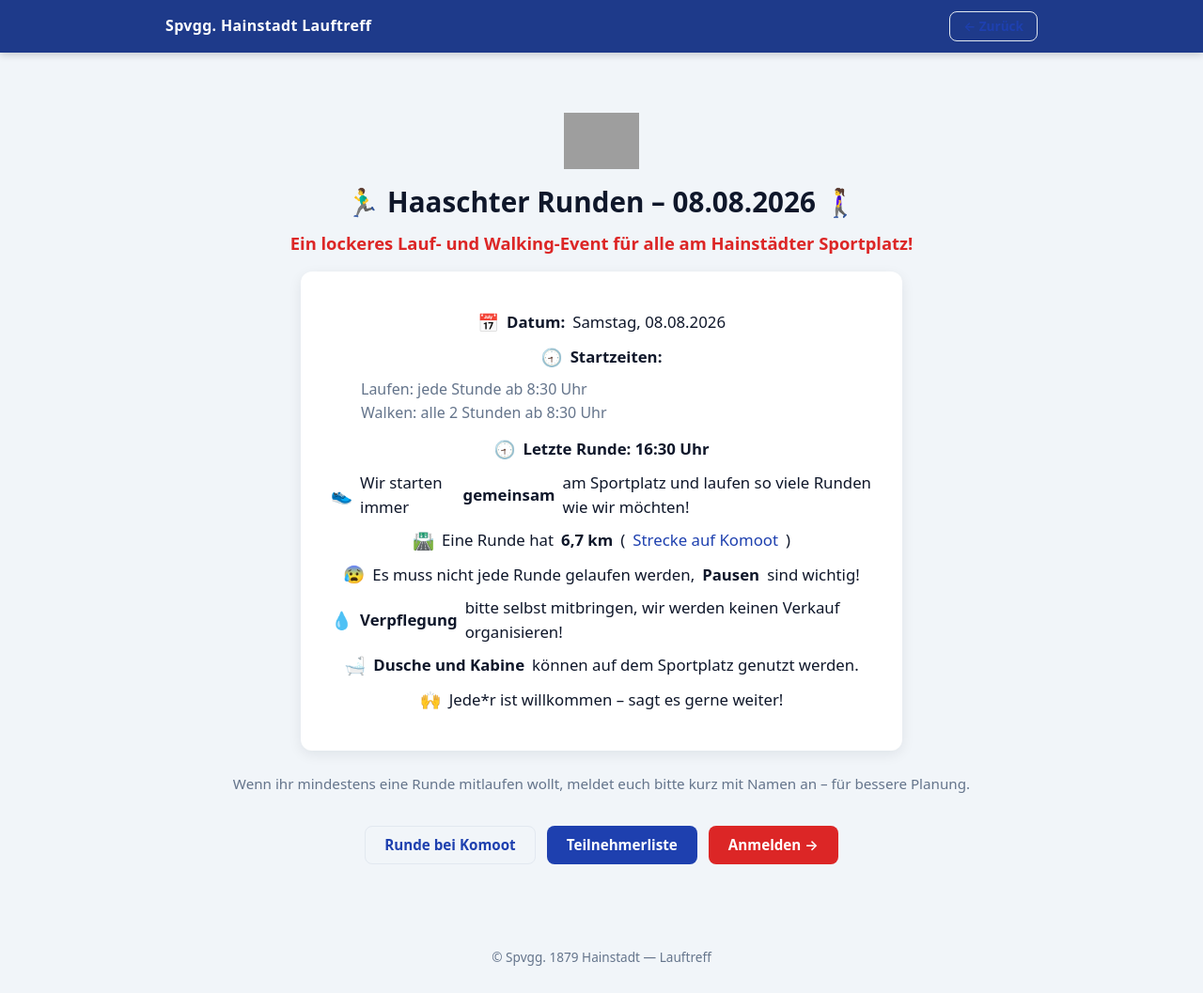
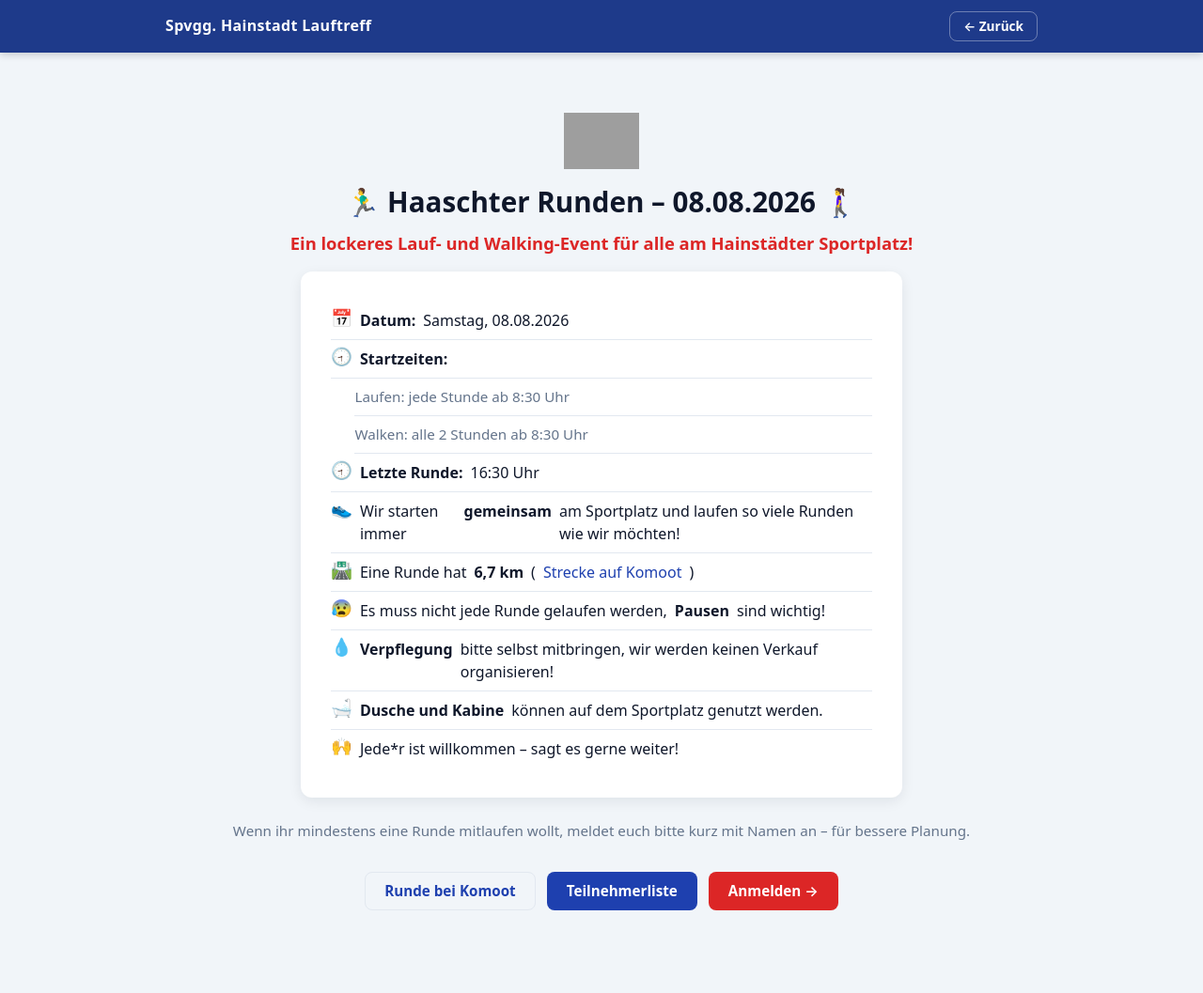
Before and after one commit to maximilianjung2/git_test_repo, a PHP site: page /Archiv/HaaschterRunden26/ in a window 1280 px wide. Shown: the top 1057 px of the page at 94% size. Before the commit the page ends 1028 px from the top, so only its background shows below. Run offline with PHP 8.4, Linux system fonts and the light colour scheme; grey boxes are pictures that could not be loaded.

Commit message:
Design-Fixes: Event-Card sauber, Topbar Back-Button sichtbar, Event-Landingpage aufgeräumt

```diff
--- a/spvgg1879lauftreff/Archiv/HaaschterRunden26/index.html
+++ b/spvgg1879lauftreff/Archiv/HaaschterRunden26/index.html
@@ -23,15 +23,6 @@
       font-weight: 600;
       margin-bottom: var(--space-4);
     }
-    .event-detail {
-      display: flex;
-      align-items: center;
-      justify-content: center;
-      gap: var(--space-2);
-      margin: var(--space-2) 0;
-      font-size: 1.05rem;
-    }
-    .event-detail .emoji { font-size: 1.1em; }
     .event-actions {
       display: flex;
       flex-wrap: wrap;
@@ -65,16 +56,19 @@
             <p class="event-subtitle">Ein lockeres Lauf- und Walking-Event für alle am Hainstädter Sportplatz!</p>
 
             <div class="card" style="max-width: 640px; margin: 0 auto; text-align: left;">
-                <p class="event-detail"><span class="emoji">📅</span><strong>Datum:</strong> Samstag, 08.08.2026</p>
-                <p class="event-detail"><span class="emoji">🕣</span><strong>Startzeiten:</strong></p>
-                <p style="margin-left: 2rem; color: var(--muted);">Laufen: jede Stunde ab 8:30 Uhr<br>Walken: alle 2 Stunden ab 8:30 Uhr</p>
-                <p class="event-detail"><span class="emoji">🕣</span><strong>Letzte Runde: 16:30 Uhr</strong></p>
-                <p class="event-detail"><span class="emoji">👟</span>Wir starten immer <strong>gemeinsam</strong> am Sportplatz und laufen so viele Runden wie wir möchten!</p>
-                <p class="event-detail"><span class="emoji">🛣️</span>Eine Runde hat <strong>6,7 km</strong> (<a href="https://www.komoot.com/de-de/tour/2376768429" target="_blank" rel="noopener">Strecke auf Komoot</a>)</p>
-                <p class="event-detail"><span class="emoji">😰</span>Es muss nicht jede Runde gelaufen werden, <strong>Pausen</strong> sind wichtig!</p>
-                <p class="event-detail"><span class="emoji">💧</span><strong>Verpflegung</strong> bitte selbst mitbringen, wir werden keinen Verkauf organisieren!</p>
-                <p class="event-detail"><span class="emoji">🛁</span><strong>Dusche und Kabine</strong> können auf dem Sportplatz genutzt werden.</p>
-                <p class="event-detail"><span class="emoji">🙌</span>Jede*r ist willkommen – sagt es gerne weiter!</p>
+                <ul class="event-details">
+                    <li><span class="emoji">📅</span><strong>Datum:</strong> Samstag, 08.08.2026</li>
+                    <li><span class="emoji">🕣</span><strong>Startzeiten:</strong></li>
+                    <li class="indent">Laufen: jede Stunde ab 8:30 Uhr</li>
+                    <li class="indent">Walken: alle 2 Stunden ab 8:30 Uhr</li>
+                    <li><span class="emoji">🕣</span><strong>Letzte Runde:</strong> 16:30 Uhr</li>
+                    <li><span class="emoji">👟</span>Wir starten immer <strong>gemeinsam</strong> am Sportplatz und laufen so viele Runden wie wir möchten!</li>
+                    <li><span class="emoji">🛣️</span>Eine Runde hat <strong>6,7 km</strong> (<a href="https://www.komoot.com/de-de/tour/2376768429" target="_blank" rel="noopener">Strecke auf Komoot</a>)</li>
+                    <li><span class="emoji">😰</span>Es muss nicht jede Runde gelaufen werden, <strong>Pausen</strong> sind wichtig!</li>
+                    <li><span class="emoji">💧</span><strong>Verpflegung</strong> bitte selbst mitbringen, wir werden keinen Verkauf organisieren!</li>
+                    <li><span class="emoji">🛁</span><strong>Dusche und Kabine</strong> können auf dem Sportplatz genutzt werden.</li>
+                    <li><span class="emoji">🙌</span>Jede*r ist willkommen – sagt es gerne weiter!</li>
+                </ul>
             </div>
 
             <p class="event-note">Wenn ihr mindestens eine Runde mitlaufen wollt, meldet euch bitte kurz mit Namen an – für bessere Planung.</p>
--- a/spvgg1879lauftreff/assets/css/public.css
+++ b/spvgg1879lauftreff/assets/css/public.css
@@ -199,6 +199,80 @@
     gap: var(--space-3);
     flex-wrap: wrap;
 }
+
+/* === Event-Karte (Haaschter Runden etc.) === */
+.event-card {
+    background: var(--card);
+    border-radius: var(--radius);
+    box-shadow: var(--shadow);
+    padding: var(--space-5);
+    margin: 0 auto var(--space-6);
+    max-width: 540px;
+    border-top: 4px solid var(--red);
+}
+.event-card .termin-overline { color: var(--red); }
+.event-card .termin-titel {
+    font-size: 1.35rem;
+    font-weight: 700;
+    margin: 0 0 var(--space-2);
+}
+.event-meta {
+    display: flex;
+    flex-wrap: wrap;
+    gap: var(--space-2);
+    font-size: 0.9rem;
+    color: var(--muted);
+    margin-bottom: var(--space-3);
+}
+.event-meta-item {
+    display: inline-flex;
+    align-items: center;
+    gap: var(--space-1);
+}
+.event-meta-item.calendar::before { content: '📅 '; }
+.event-meta-item.location::before { content: '📍 '; }
+.event-beschreibung {
+    font-size: 0.95rem;
+    color: var(--text);
+    margin: 0 0 var(--space-4);
+    line-height: 1.5;
+}
+
+/* Topbar: Ghost-Button muss auf dunklem Hintergrund sichtbar sein */
+.public-topbar .btn-ghost {
+    color: #fff;
+    border-color: rgba(255,255,255,0.35);
+}
+.public-topbar .btn-ghost:hover {
+    background: rgba(255,255,255,0.1);
+    border-color: rgba(255,255,255,0.7);
+    color: #fff;
+}
+
+/* Event-Landingpage: Detail-Liste */
+.event-details {
+    list-style: none;
+    margin: 0;
+    padding: 0;
+    text-align: left;
+}
+.event-details li {
+    display: flex;
+    align-items: flex-start;
+    gap: var(--space-2);
+    padding: var(--space-2) 0;
+    font-size: 1rem;
+    line-height: 1.5;
+    border-bottom: 1px solid var(--border);
+}
+.event-details li:last-child { border-bottom: none; }
+.event-details .emoji { font-size: 1.15em; line-height: 1; flex-shrink: 0; }
+.event-details .indent {
+    margin-left: calc(1.15em + var(--space-2));
+    color: var(--muted);
+    font-size: 0.95rem;
+}
+.event-details strong { color: var(--text); }
 
 /* RSVP-Formular (Inline) */
 .rsvp-form {
```
Also changed, not shown: spvgg1879lauftreff/index.html (+4 -4 lines), 1 other file.
